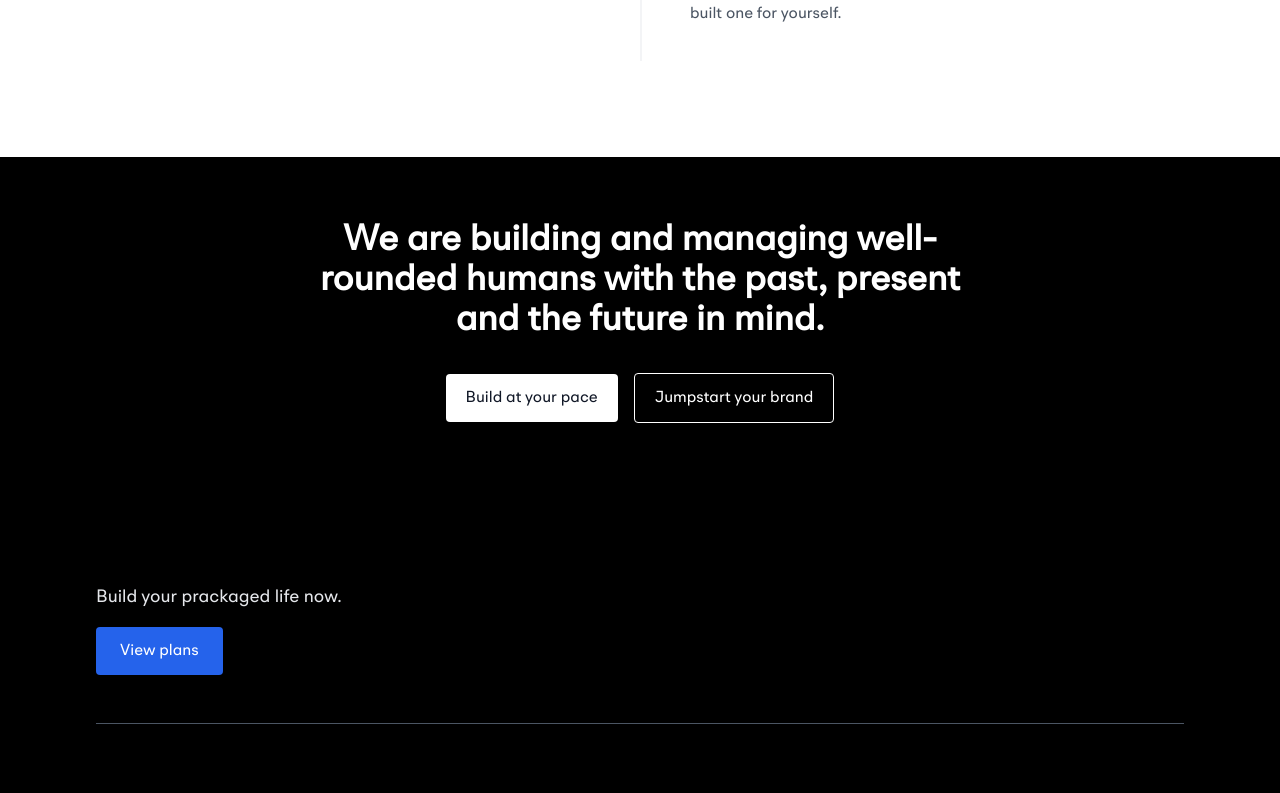
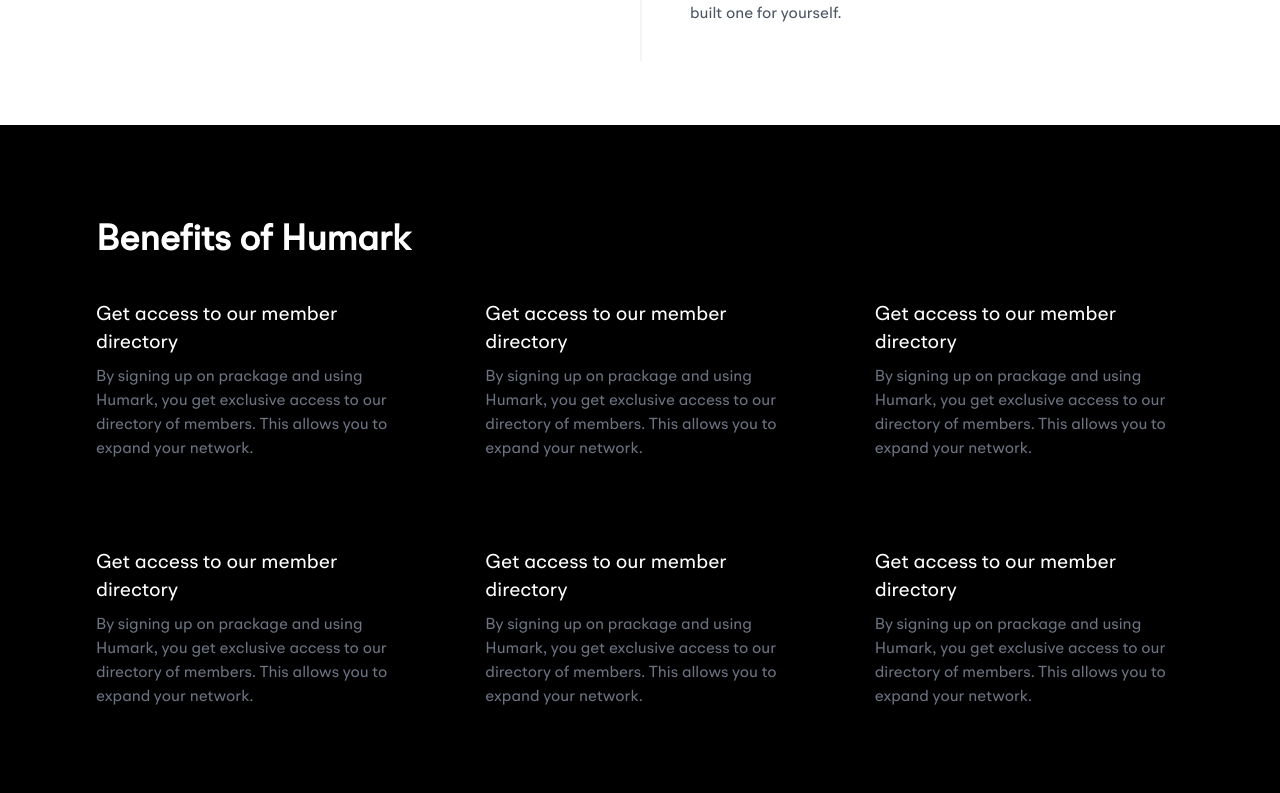
Before and after one commit to CyberGeni/prackage, a React (Vite) app: page /humark in a window 1280 px wide. Shown: the part 947-1740 px from the top of the page. Built offline with nearby package versions, Linux system fonts and the light colour scheme.

Commit message:
feat: benefits of humark section

```diff
--- a/src/pages/Humark.jsx
+++ b/src/pages/Humark.jsx
@@ -74,7 +74,38 @@
             </motion.div>
           </motion.div>
         </motion.section>
-        <motion.section className="bg-black mt-8 py-16">
+
+        {/* benefits of humark */}
+        <motion.section className="px-12 py-16 sm:px-16 md:px-24 bg-black">
+        <h1 className="text-white text-3xl sm:text-4xl font-semibold my-8">Benefits of Humark</h1>
+        <motion.div className="grid grid-cols-1 sm:grid-cols-2 md:grid-cols-3 gap-12 lg:gap-20">
+          <motion.div>
+            <h3 className="text-white text-xl my-2">Get access to our member directory</h3>
+            <p className="text-gray-500">By signing up on prackage and using Humark, you get exclusive access to our directory of members. This allows you to expand your network.</p>
+          </motion.div>
+          <motion.div>
+            <h3 className="text-white text-xl my-2">Get access to our member directory</h3>
+            <p className="text-gray-500">By signing up on prackage and using Humark, you get exclusive access to our directory of members. This allows you to expand your network.</p>
+          </motion.div>
+          <motion.div>
+            <h3 className="text-white text-xl my-2">Get access to our member directory</h3>
+            <p className="text-gray-500">By signing up on prackage and using Humark, you get exclusive access to our directory of members. This allows you to expand your network.</p>
+          </motion.div>
+          <motion.div>
+            <h3 className="text-white text-xl my-2">Get access to our member directory</h3>
+            <p className="text-gray-500">By signing up on prackage and using Humark, you get exclusive access to our directory of members. This allows you to expand your network.</p>
+          </motion.div>
+          <motion.div>
+            <h3 className="text-white text-xl my-2">Get access to our member directory</h3>
+            <p className="text-gray-500">By signing up on prackage and using Humark, you get exclusive access to our directory of members. This allows you to expand your network.</p>
+          </motion.div>
+          <motion.div>
+            <h3 className="text-white text-xl my-2">Get access to our member directory</h3>
+            <p className="text-gray-500">By signing up on prackage and using Humark, you get exclusive access to our directory of members. This allows you to expand your network.</p>
+          </motion.div>
+        </motion.div>
+        </motion.section>
+        <motion.section className="bg-black py-16">
           <h1 className="text-white text-center text-3xl sm:text-4xl font-semibold max-w-3xl mx-auto px-12">
             We are building and managing well-rounded humans with the past,
             present and the future in mind.
```
